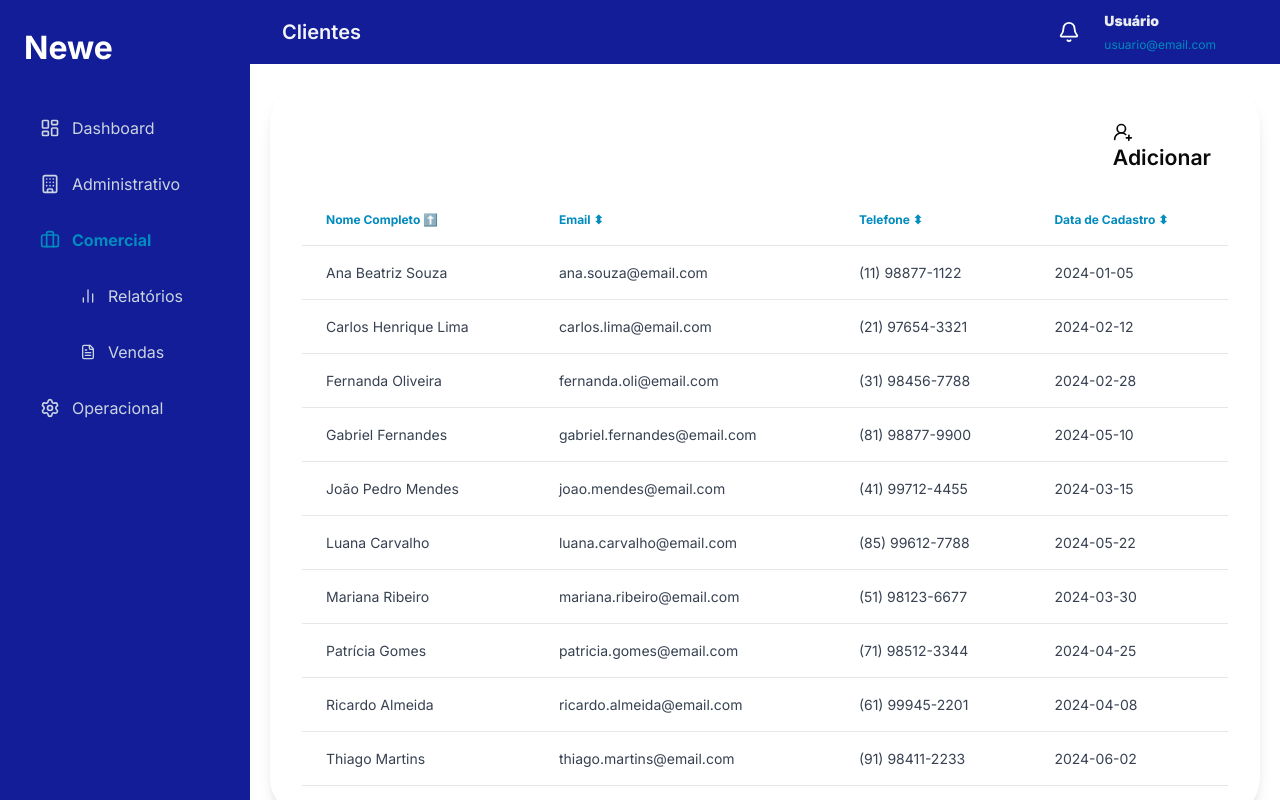
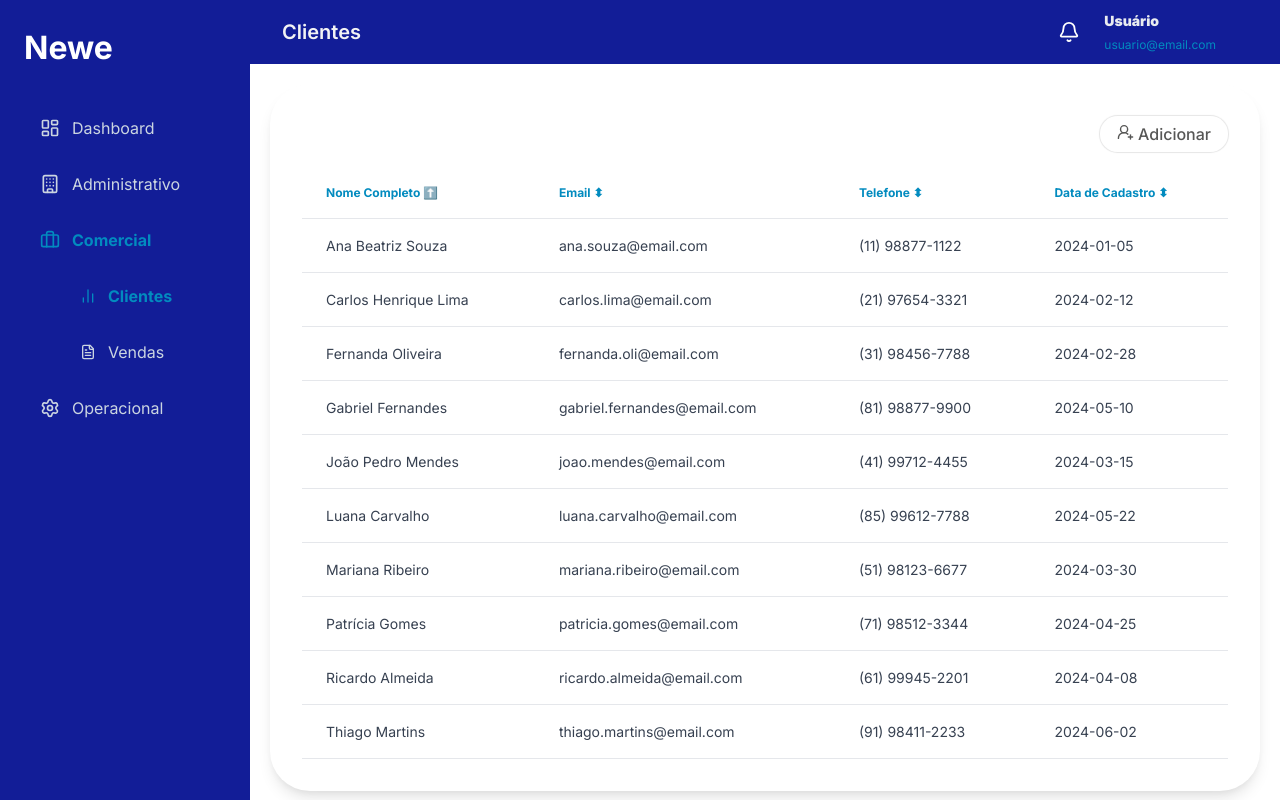
Before and after one commit to CodexDSM/CodeX, a Next.js app in the folder front/: page /comercial/clientes in a window 1280 px wide. Built offline with nearby package versions, Linux system fonts and the light colour scheme.

Commit message:
fix - ajustando css e renomeando componentes

```diff
--- a/front/src/components/layout/ClienteForm.jsx
+++ b/front/src/components/layout/ClienteForm.jsx
@@ -1,7 +1,7 @@
 "use client";
 import { useState } from 'react';
 import { useRouter } from 'next/navigation';
-import { Card2 } from "@/components/ui/card";
+import { CardContent } from "@/components/ui/card";
 import { Button } from "@/components/ui/button";
 import {
   Select,
@@ -36,9 +36,7 @@ export default function CadastroCliente() {
   const [isLoading, setIsLoading] = useState(false);
 
   const estados = [
-    'AC', 'AL', 'AP', 'AM', 'BA', 'CE', 'DF', 'ES', 'GO',
-    'MA', 'MT', 'MS', 'MG', 'PA', 'PB', 'PR', 'PE', 'PI',
-    'RJ', 'RN', 'RS', 'RO', 'RR', 'SC', 'SP', 'SE', 'TO'
+    'RN', 'RS', 'RO', 'RR', 'SC', 'SP', 'SE', 'TO'
   ];
 
   const tiposPessoa = [
@@ -121,9 +119,9 @@ export default function CadastroCliente() {
   const documentoMaxLength = formData.tipo_pessoa === 'F' ? 11 : 14;
 
   return (
-    <main className={styles.mainContainer}>
-      <div className={styles.centerContainer}>
-        <Card2 className={styles.Card2}>
+
+      <div className={styles.allContainer}>
+        <CardContent >
           <form onSubmit={handleSubmit} className={styles.form}>
             <h2 className={styles.title}>Cadastro de Cliente</h2>
 
@@ -311,8 +309,8 @@ export default function CadastroCliente() {
               </Button>
             </div>
           </form>
-        </Card2>
+        </CardContent>
       </div>
-    </main>
+
   );
 }
--- a/front/src/components/layout/FuncionarioForm.jsx
+++ b/front/src/components/layout/FuncionarioForm.jsx
@@ -1,7 +1,7 @@
 "use client";
 import { useState } from 'react';
 import { useRouter } from 'next/navigation';
-import { Card,Card2 } from "@/components/ui/card";
+import { Card,CardContent } from "@/components/ui/card";
 import { Input } from "@/components/ui/input";
 import { Button } from "@/components/ui/button";
 import {
@@ -39,9 +39,7 @@ export default function CadastroColaborador() {
   const [isLoading, setIsLoading] = useState(false);
 
   const estados = [
-    'AC', 'AL', 'AP', 'AM', 'BA', 'CE', 'DF', 'ES', 'GO',
-    'MA', 'MT', 'MS', 'MG', 'PA', 'PB', 'PR', 'PE', 'PI',
-    'RJ', 'RN', 'RS', 'RO', 'RR', 'SC', 'SP', 'SE', 'TO'
+    'RS', 'RO', 'RR', 'SC', 'SP', 'SE', 'TO'
   ];
 
   const perfis = [
@@ -106,9 +104,8 @@ export default function CadastroColaborador() {
   };
 
   return (
-    <main className={styles.mainContainer}>
-      <div className={styles.centerContainer}>
-        <Card2 className={styles.Card2}>
+
+        <CardContent >
           <form onSubmit={handleSubmit} className={styles.form}>
             <h2 className={styles.title}>Cadastro de Colaborador</h2>
 
@@ -308,8 +305,7 @@ export default function CadastroColaborador() {
               </Button>
             </div>
           </form>
-        </Card2>
-      </div>
-    </main>
+        </CardContent>
+
   );
 }
--- a/front/src/components/layout/sidebar.jsx
+++ b/front/src/components/layout/sidebar.jsx
@@ -34,9 +34,9 @@ export function Sidebar() {
         <ul className={styles.submenu}>
 
           <li className={styles.navItem}>
-            <Link href="/administrativo/recursos-humanos"
-              className= {pathname === '/administrativo/recursos-humanos' ? styles.activeLink : ''}>
-              <Users size={16} /> Recursos Humanos</Link>
+            <Link href="/administrativo/colaboradores"
+              className= {pathname === '/administrativo/colaboradores' ? styles.activeLink : ''}>
+              <Users size={16}/> Colaboradores</Link>
           </li>
         </ul>
         )}
@@ -54,9 +54,9 @@ export function Sidebar() {
           <ul className={styles.submenu}>
             <li className={styles.navItem}>
 
-              <Link href="/comercial/relatorios"
-              className={pathname === '/comercial/relatorios' ? styles.activeLink : ''}>
-              <BarChart2 size={16} /> Relatórios
+              <Link href="/comercial/clientes"
+              className={pathname === '/comercial/clientes' ? styles.activeLink : ''}>
+              <BarChart2 size={16} /> Clientes
               </Link>
 
             </li>
--- a/front/src/components/layout/sidebar.module.css
+++ b/front/src/components/layout/sidebar.module.css
@@ -1,6 +1,6 @@
 
 .sidebar {
-  width: 250px;
+  width: 270px;
   min-height: 100vh;
   background-color: #121D97;
   padding: 1.5rem;
--- a/front/src/components/ui/button.module.css
+++ b/front/src/components/ui/button.module.css
@@ -30,6 +30,17 @@
   background-color: white;
   color: #028BBF;
   border-color: #028BBF;
+}
+.add {
+  display: flex;
+
+  width: 8rem;
+  color: #575756;
+  font-weight: 500;
+  gap: 4px;
+  font-size: 16px;
+  box-shadow: 0px 0px 1px 1px rgba(0.5, 0.05, 0.05, 0.1) ;
+
 }
 
 
@@ -88,7 +99,7 @@
 .clear {
   background-color: white;
   color: #575756;
-  border-color: #575756;
+  border-color: #afaf4f;
   width: 50%;
   gap: 7px;
   display: flex;
@@ -102,4 +113,6 @@
   background-color: #ff9d9d;
   transition: transform 0.2s, background-color 0.2s;
   box-shadow: 0 6px 12px rgba(87,87,86,0.3);
+  background-color: blue;
+
 }
```
Also changed, not shown: front/src/components/layout/funcionario.module.css (+5 -16 lines).
